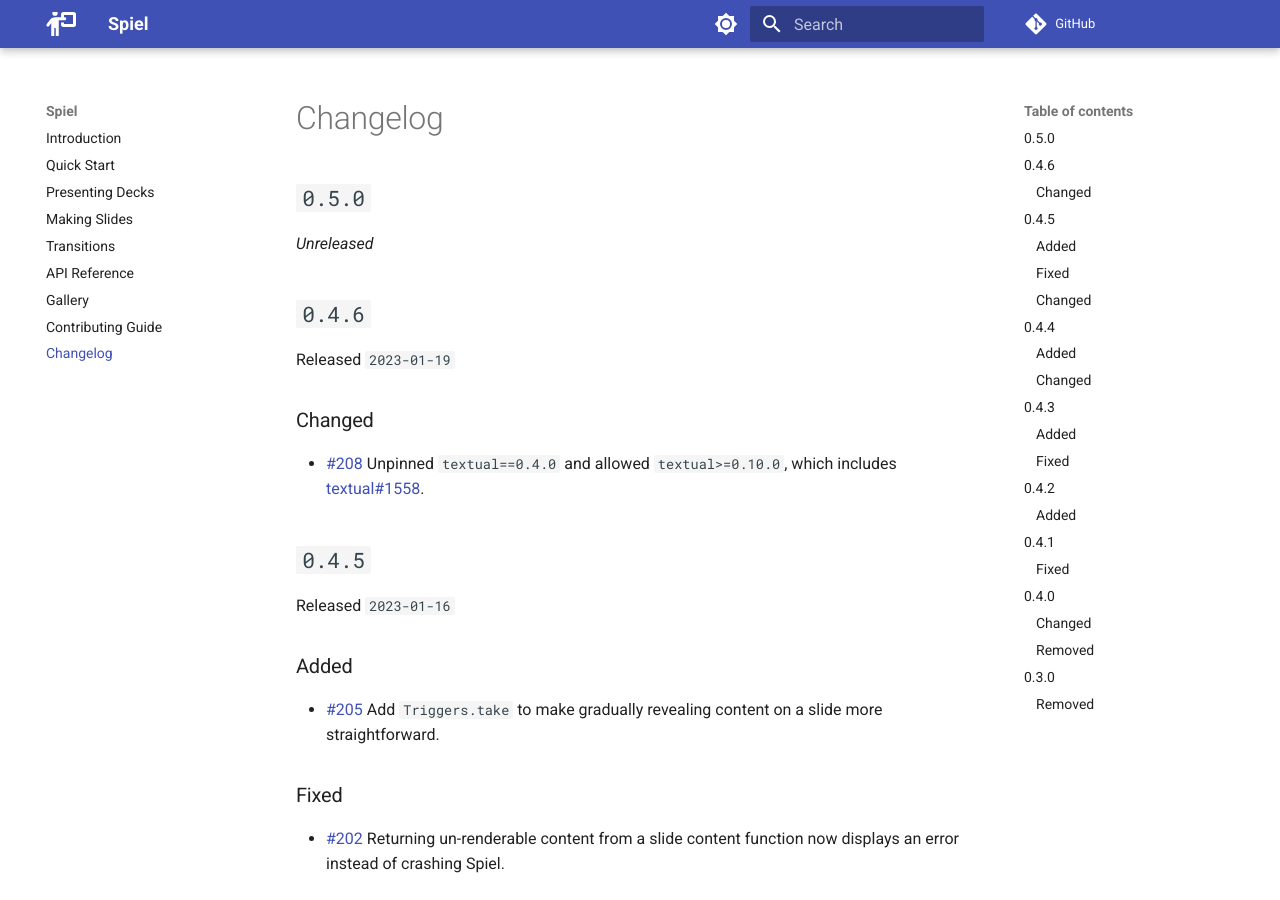
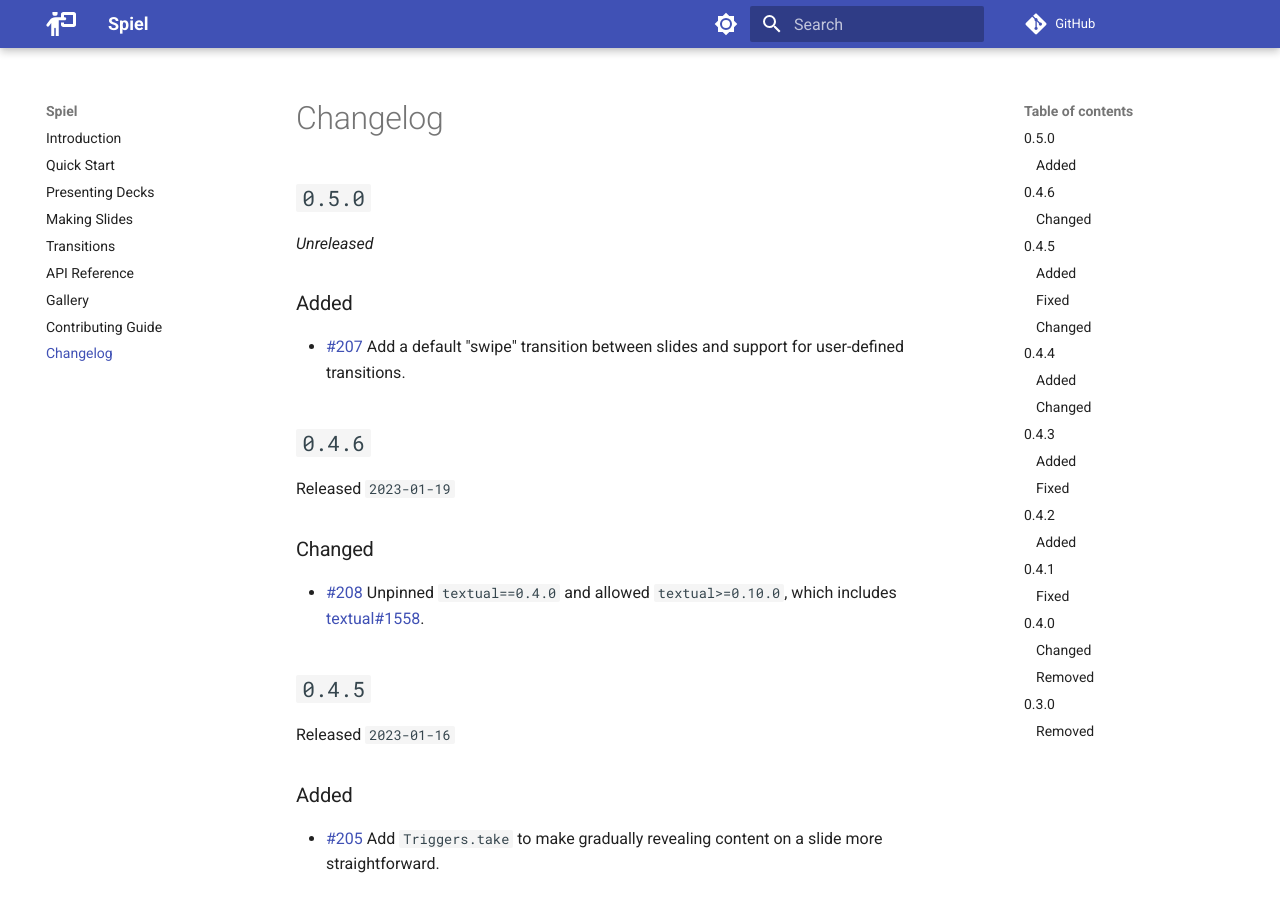
Before and after one commit to JoshKarpel/spiel, an MkDocs documentation site: the page built from docs/changelog.md, in a window 1280 px wide and 900 px high. Built offline with MkDocs 1.6.1 and Material for MkDocs 9.7.7, drawn with Linux system fonts in a browser that asks for light colours; comment, search, counter and statistics services are not loaded.

Commit message:
changelog entry

```diff
--- a/docs/changelog.md
+++ b/docs/changelog.md
@@ -3,6 +3,10 @@
 ## `0.5.0`
 
 *Unreleased*
+
+### Added
+
+- [#207](https://github.com/JoshKarpel/spiel/pull/207) Add a default "swipe" transition between slides and support for user-defined transitions.
 
 ## `0.4.6`
 
```
